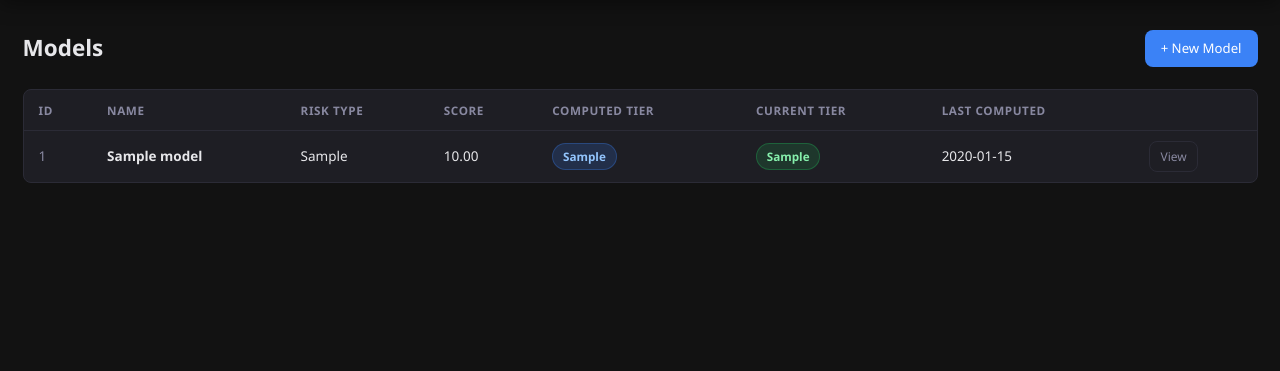
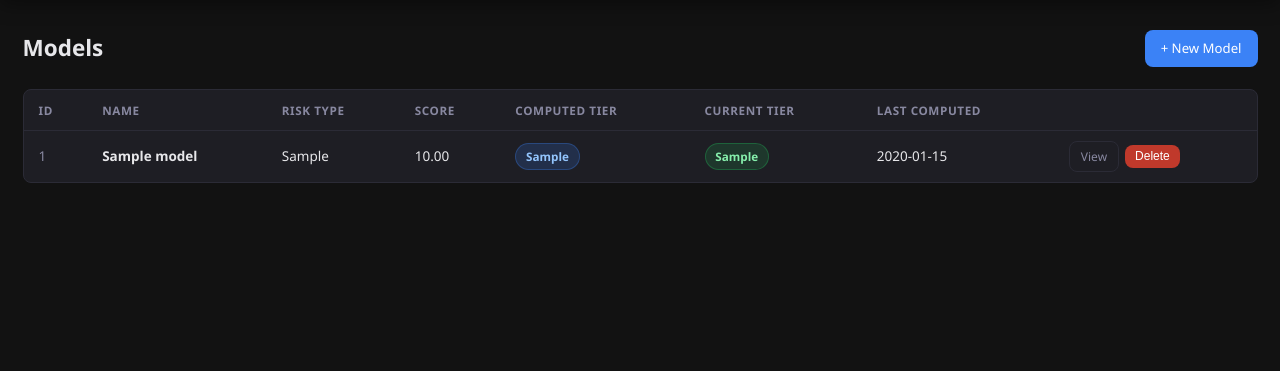
Before and after one commit to rashiranjan1-prog/modeltieringappfinal, a Flask app: page /models in a window 1280 px wide. Shown: the part 60-431 px from the top of the page. Run offline with Flask 3, Linux system fonts and the light colour scheme; a user stored in the database is signed in; data comes from the database, SQL or seed files in the repository; tables that the repository leaves empty hold one stand-in row (values such as "Sample post").

Commit message:
Up models.html

```diff
--- a/app/templates/models.html
+++ b/app/templates/models.html
@@ -41,7 +41,14 @@
                         {% endif %}
                     </td>
                     <td>{{ m['last_computed_at'][:10] if m['last_computed_at'] else '-' if m['last_computed_at'] else '-' }}</td>
-                    <td><a href="{{ url_for('main.model_detail', model_id=m['id']) }}" class="btn btn-sm btn-outline">View</a></td>
+                    <td style="display:flex;gap:6px;align-items:center;">
+                      <a href="{{ url_for('main.model_detail', model_id=m['id']) }}" class="btn btn-sm btn-outline">View</a>
+                      <form method="POST" action="{{ url_for('main.model_delete', model_id=m['id']) }}"
+                            onsubmit="return confirm('Delete {{ m['name']|replace("'","") }}? This cannot be undone.');"
+                            style="margin:0;">
+                        <button type="submit" class="btn btn-sm" style="background:#c0392b;color:#fff;border:none;">Delete</button>
+                      </form>
+                    </td>
                 </tr>
                 {% else %}
                 <tr><td colspan="8" class="text-center text-muted">No models found. <a href="{{ url_for('main.model_new') }}">Create one</a>.</td></tr>
```
